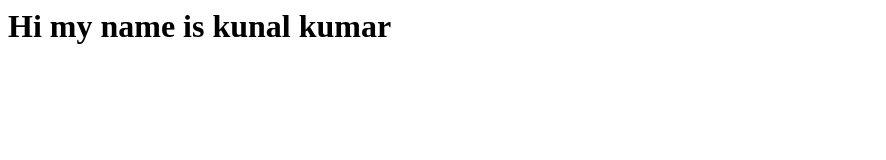
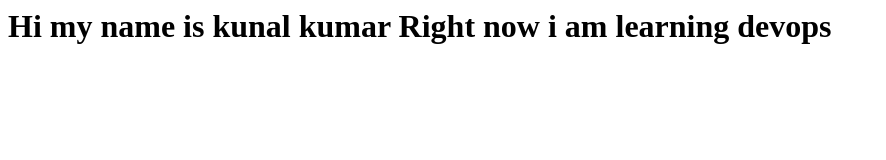
Before and after one commit to kunalderren/demo1, a plain HTML site: page index.html in a window 1280 px wide. Shown: the whole page, without its empty margins (0-886 px from the left). Drawn offline with Linux system fonts and the light colour scheme.

Commit message:
Update index.html

```diff
--- a/index.html
+++ b/index.html
@@ -1 +1 @@
-<h1>Hi my name is kunal kumar </h1>
+<h1>Hi my name is kunal kumar Right now i am learning devops </h1>
```
